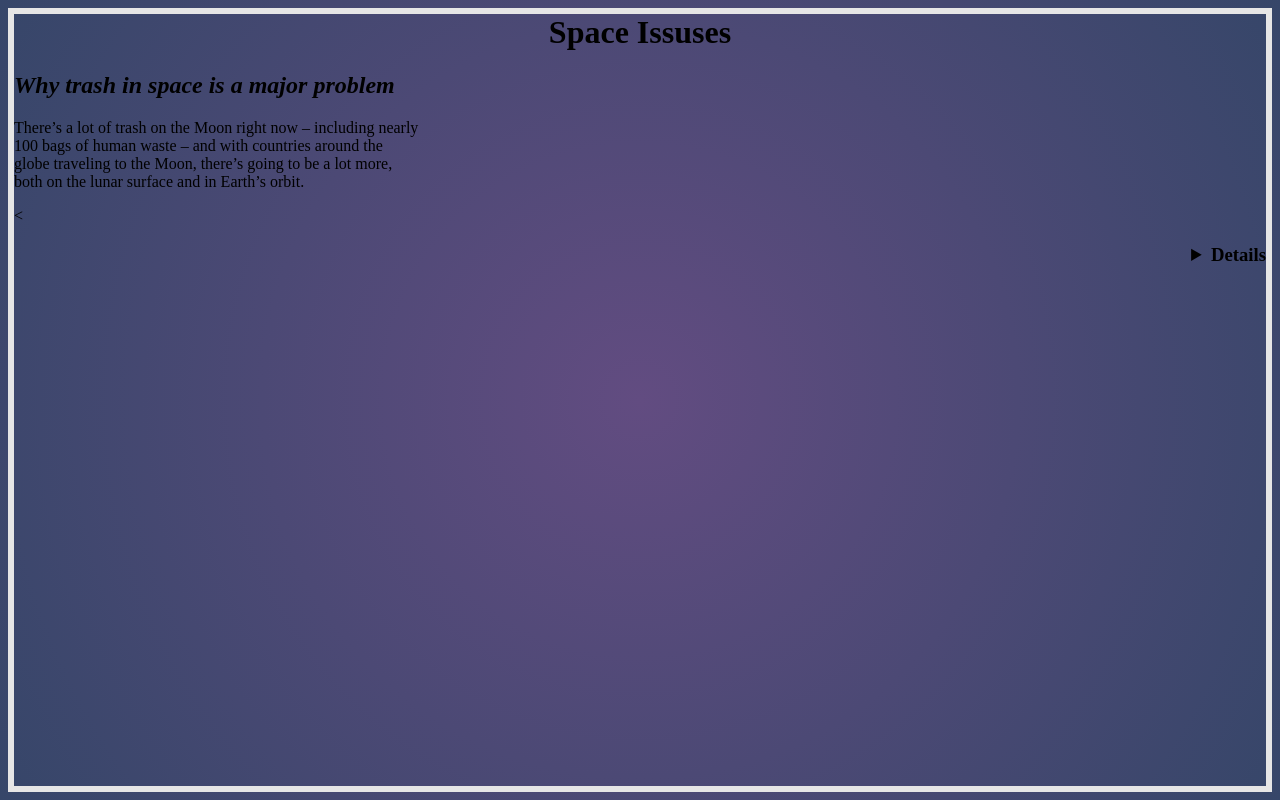
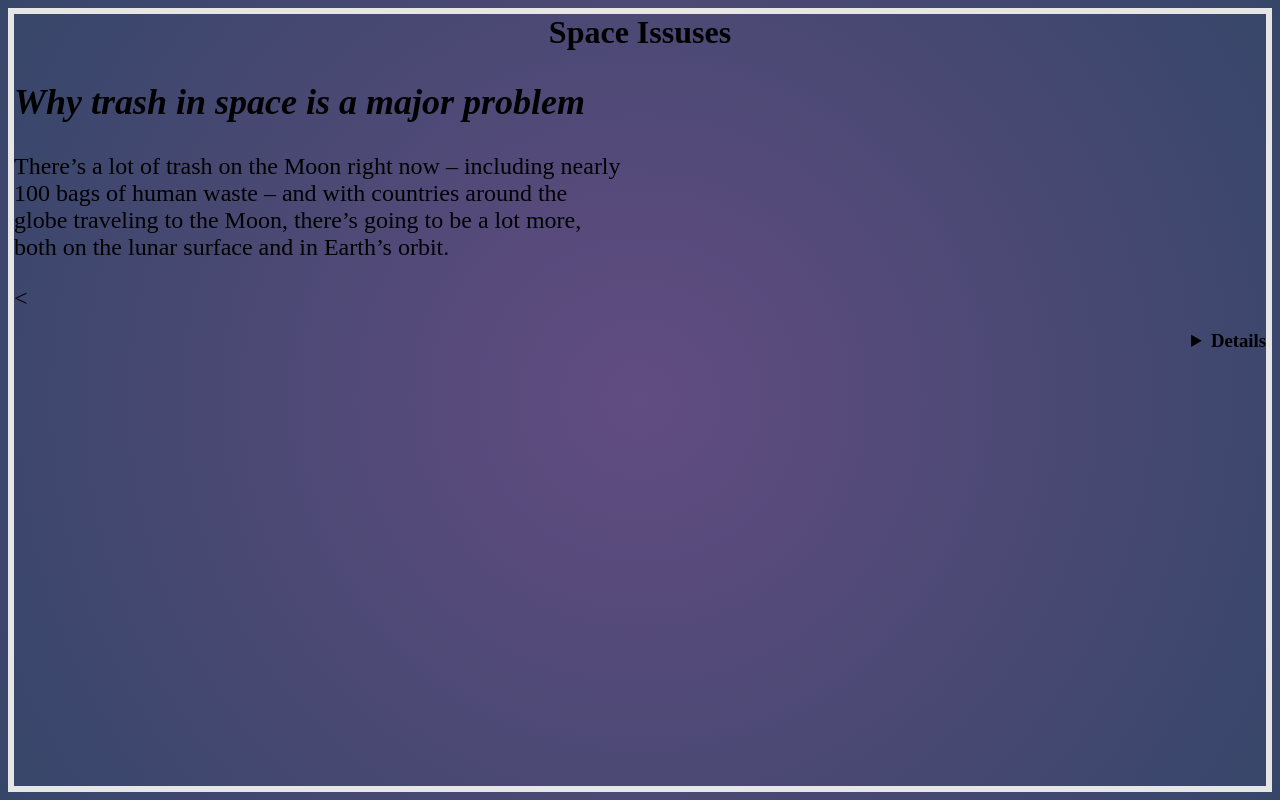
Before and after one commit to rr100102/MyWebsite, a plain HTML site: page index.html in a window 1280 px wide. Drawn offline with Linux system fonts and the light colour scheme.

Commit message:
Update index.html

```diff
--- a/index.html
+++ b/index.html
@@ -3,18 +3,18 @@
 <body>
   <h1><strong><center>Space Issuses</center></strong></h1>
 
-<em><strong><h2>Why trash in space is a major problem</h2></strong></em>
+<font size="5"><em><strong><h2>Why trash in space is a major problem</h2></strong></em>
 <p>There’s a lot of trash on the Moon right now – including nearly<br>
 100 bags of human waste – and with countries around the<br>
 globe traveling to the Moon, there’s going to be a lot more,<br>
-both on the lunar surface and in Earth’s orbit.</p><
+both on the lunar surface and in Earth’s orbit.</p><</font>
 
 <h3><details>
 	<summary>Details</summary>
 	Something small enough to escape casual notice.
 </details></h3>
 
-	<font size="18">
+	<font size="5">
 		</font>
 
 <style>
```
